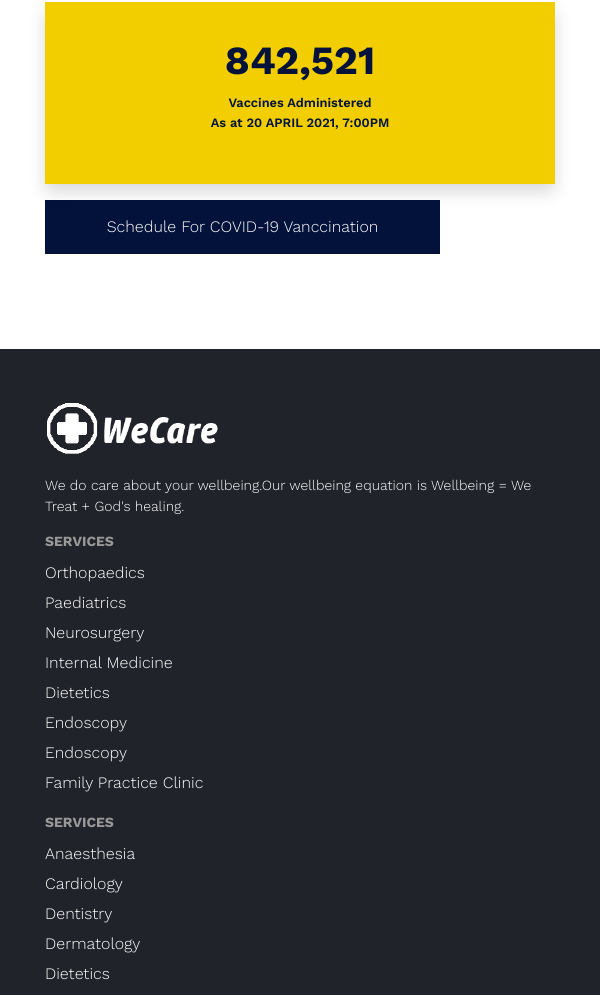
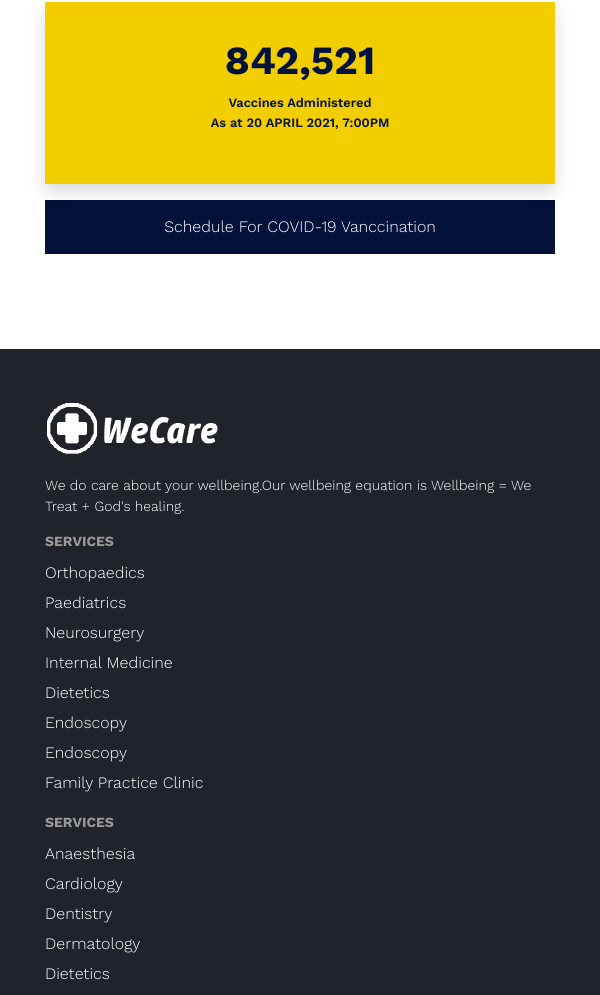
Before and after one commit to i-bm/hospital-react-website, a React (Create React App) app: page /covid-updates in a window 600 px wide. Shown: the part 1754-2749 px from the top of the page. Built offline with nearby package versions, Linux system fonts and the light colour scheme.

Commit message:
Responsive updates

```diff
--- a/src/assets/css/style.css
+++ b/src/assets/css/style.css
@@ -386,25 +386,25 @@ display: flex;
 }
 
 /* // Small devices (landscape phones, 576px and up) */
-@media (min-width: 576px) and (max-width: 767.98px) {
+@media (min-width: 376px) and (max-width: 767.98px) {
   .top-info,.main-nav,.top-bar{
     display: none;
   }
   .btn-primary.one{
     text-align: center;
-    min-width: 395px;
+    min-width: 100%;
     font-size: 17px;
   }
 
   .btn-primary.two{
     text-align: center;
-    min-width: 395px;
+    min-width: 100%;
     font-size: 17px;
   }
 
   .jumbotron h1 {
     /* margin-top: 5%; */
-    line-height: 20px;
+    line-height: 40px;
   }
 
   .section-one-content{
```
